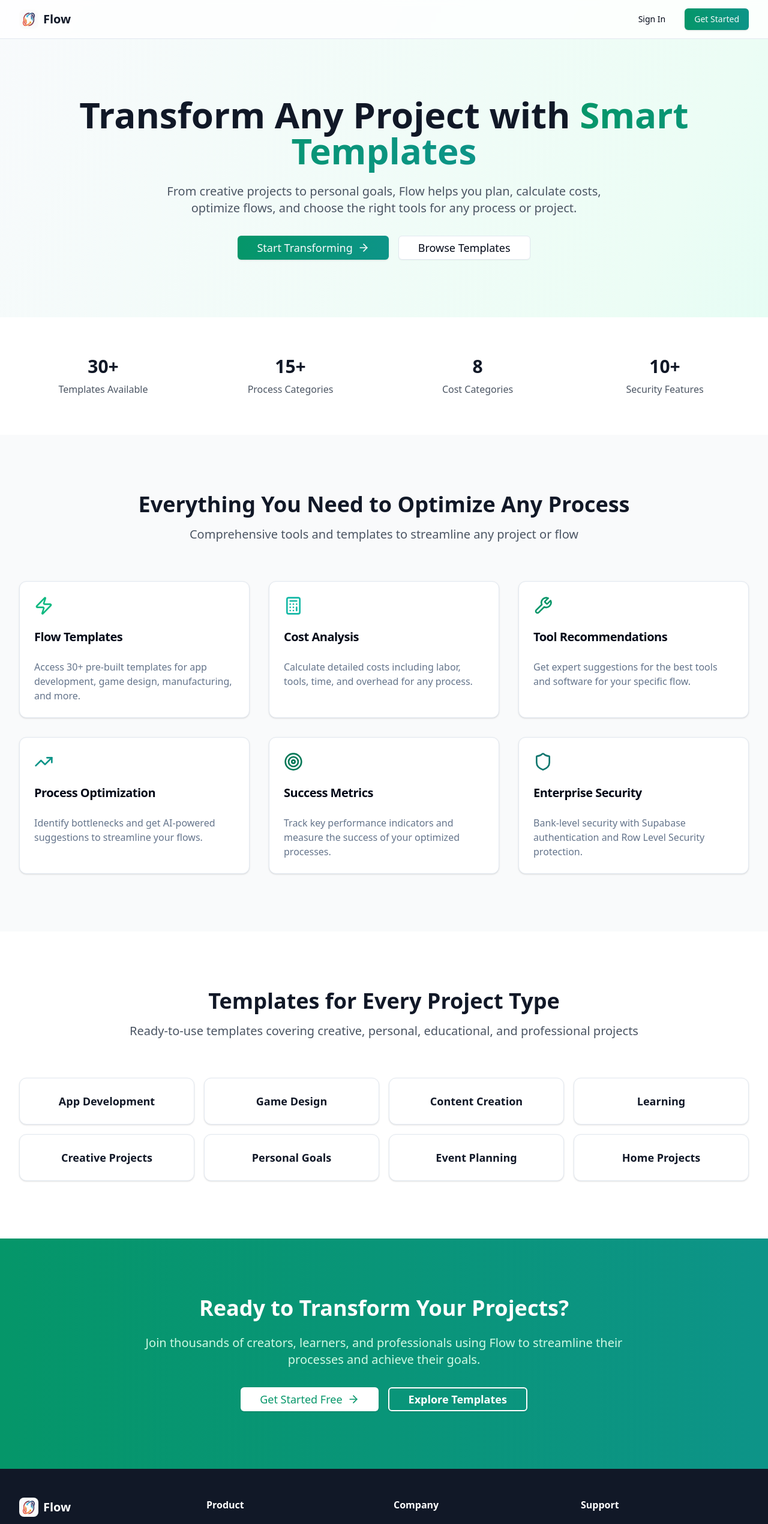
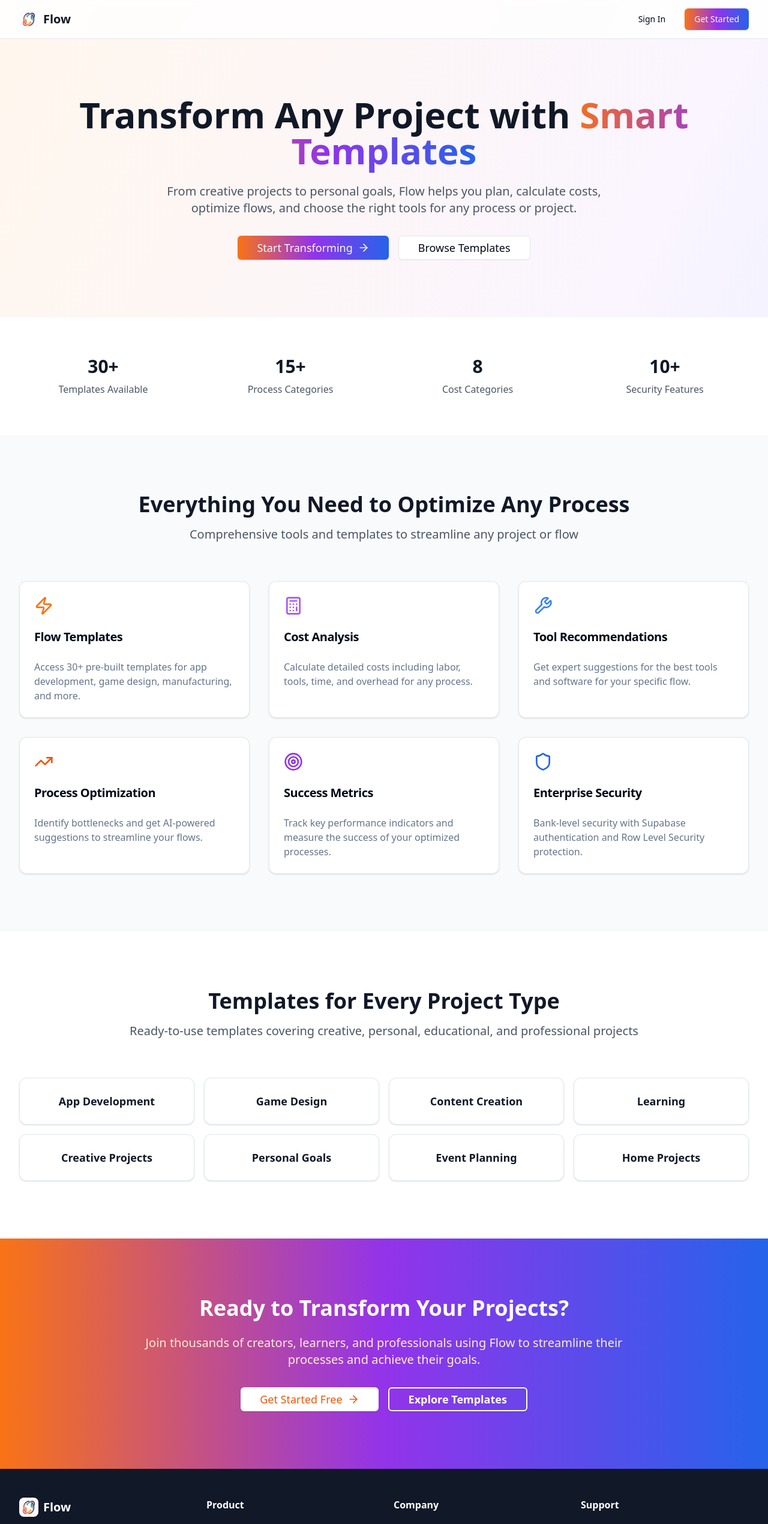
Before and after one commit to J7tn/Flow, a React (Vite) app: page / in a window 1280 px wide. Shown: the top 2541 px of the page at 60% size. Built offline with nearby package versions, Linux system fonts and the light colour scheme; no server answers.

Commit message:
Update landing page color scheme to match logo - orange/purple/blue gradient

```diff
--- a/src/components/LandingPage.tsx
+++ b/src/components/LandingPage.tsx
@@ -20,32 +20,32 @@ import { Link } from 'react-router-dom';
 export function LandingPage() {
   const features = [
     {
-      icon: <Zap className="h-8 w-8 text-emerald-500" />,
+      icon: <Zap className="h-8 w-8 text-orange-500" />,
               title: "Flow Templates",
       description: "Access 30+ pre-built templates for app development, game design, manufacturing, and more."
     },
     {
-      icon: <Calculator className="h-8 w-8 text-teal-500" />,
+      icon: <Calculator className="h-8 w-8 text-purple-500" />,
       title: "Cost Analysis",
       description: "Calculate detailed costs including labor, tools, time, and overhead for any process."
     },
     {
-      icon: <Wrench className="h-8 w-8 text-emerald-600" />,
+      icon: <Wrench className="h-8 w-8 text-blue-500" />,
       title: "Tool Recommendations",
               description: "Get expert suggestions for the best tools and software for your specific flow."
     },
     {
-      icon: <TrendingUp className="h-8 w-8 text-teal-600" />,
+      icon: <TrendingUp className="h-8 w-8 text-orange-600" />,
       title: "Process Optimization",
               description: "Identify bottlenecks and get AI-powered suggestions to streamline your flows."
     },
     {
-      icon: <Target className="h-8 w-8 text-emerald-700" />,
+      icon: <Target className="h-8 w-8 text-purple-600" />,
       title: "Success Metrics",
       description: "Track key performance indicators and measure the success of your optimized processes."
     },
     {
-      icon: <Shield className="h-8 w-8 text-teal-700" />,
+      icon: <Shield className="h-8 w-8 text-blue-600" />,
       title: "Enterprise Security",
       description: "Bank-level security with Supabase authentication and Row Level Security protection."
     }
@@ -64,7 +64,7 @@ export function LandingPage() {
          ];
 
   return (
-    <div className="min-h-screen bg-gradient-to-br from-slate-50 via-emerald-50 to-teal-100">
+    <div className="min-h-screen bg-gradient-to-br from-orange-50 via-purple-50 to-blue-100">
       {/* Navigation */}
       <nav className="border-b bg-white/80 backdrop-blur-sm sticky top-0 z-50">
         <div className="max-w-7xl mx-auto px-4 sm:px-6 lg:px-8">
@@ -82,7 +82,7 @@ export function LandingPage() {
                 <Button variant="ghost">Sign In</Button>
               </Link>
                              <Link to="/signup">
-                <Button className="bg-gradient-to-r from-emerald-600 to-teal-600 hover:from-emerald-700 hover:to-teal-700">
+                 <Button className="bg-gradient-to-r from-orange-500 via-purple-600 to-blue-600 hover:from-orange-600 hover:via-purple-700 hover:to-blue-700">
                    Get Started
                  </Button>
                </Link>
@@ -102,7 +102,7 @@ export function LandingPage() {
             >
                                    <h1 className="text-5xl md:text-6xl font-bold text-gray-900 mb-6">
                        Transform Any Project with
-                       <span className="bg-gradient-to-r from-emerald-600 to-teal-600 bg-clip-text text-transparent">
+                       <span className="bg-gradient-to-r from-orange-500 via-purple-600 to-blue-600 bg-clip-text text-transparent">
                          {" "}Smart Templates
                        </span>
                      </h1>
@@ -114,7 +114,7 @@ export function LandingPage() {
 
               <div className="flex flex-col sm:flex-row gap-4 justify-center">
                                  <Link to="/signup">
-                  <Button size="lg" className="bg-gradient-to-r from-emerald-600 to-teal-600 hover:from-emerald-700 hover:to-teal-700 text-lg px-8 py-3">
+                   <Button size="lg" className="bg-gradient-to-r from-orange-500 via-purple-600 to-blue-600 hover:from-orange-600 hover:via-purple-700 hover:to-blue-700 text-lg px-8 py-3">
                      Start Transforming
                      <ArrowRight className="ml-2 h-5 w-5" />
                    </Button>
@@ -219,7 +219,7 @@ export function LandingPage() {
       </section>
 
       {/* CTA Section */}
-      <section className="py-24 bg-gradient-to-r from-emerald-600 to-teal-600">
+      <section className="py-24 bg-gradient-to-r from-orange-500 via-purple-600 to-blue-600">
         <div className="max-w-4xl mx-auto px-4 sm:px-6 lg:px-8 text-center">
           <motion.div
             initial={{ opacity: 0, y: 20 }}
@@ -229,18 +229,18 @@ export function LandingPage() {
                                <h2 className="text-4xl font-bold text-white mb-6">
                      Ready to Transform Your Projects?
                    </h2>
-                   <p className="text-xl text-emerald-100 mb-8">
+                   <p className="text-xl text-orange-100 mb-8">
                      Join thousands of creators, learners, and professionals using Flow to streamline their processes and achieve their goals.
                    </p>
             <div className="flex flex-col sm:flex-row gap-4 justify-center">
               <Link to="/signup">
-                <Button size="lg" className="bg-white text-emerald-600 hover:bg-gray-100 text-lg px-8 py-3">
+                <Button size="lg" className="bg-white text-orange-600 hover:bg-gray-100 text-lg px-8 py-3">
                   Get Started Free
                   <ArrowRight className="ml-2 h-5 w-5" />
                 </Button>
               </Link>
               <Link to="/templates">
-                <Button size="lg" className="bg-transparent border-2 border-white text-white hover:bg-white hover:text-emerald-600 text-lg px-8 py-3 font-semibold">
+                <Button size="lg" className="bg-transparent border-2 border-white text-white hover:bg-white hover:text-orange-600 text-lg px-8 py-3 font-semibold">
                   Explore Templates
                 </Button>
               </Link>
```
Lines whose indentation alone changed are shown as unchanged.
